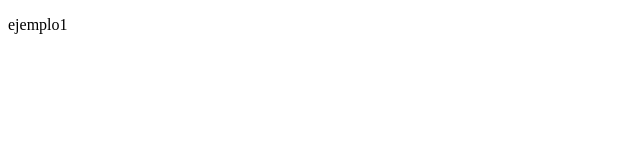
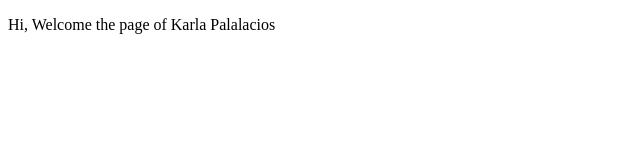
Before and after one commit to Yohanamoon/blog, a plain HTML site: page index.html in a window 1280 px wide. Shown: the whole page, without its empty margins (0-640 px from the left). Drawn offline with Linux system fonts and the light colour scheme.

Commit message:
Update index.html

```diff
--- a/index.html
+++ b/index.html
@@ -3,9 +3,10 @@
 <html lang="en" xmlns="http://www.w3.org/1999/xhtml">
 <head>
     <meta charset="utf-8" />
-    <title>pagina karla</title>
+    <title>Welmoe page Krla Palacios</title>
 </head>
 <body>
-    <p>ejemplo1</p>
+    <p>Hi, Welcome the page of Karla Palalacios </p>
+
 </body>
 </html>
```
